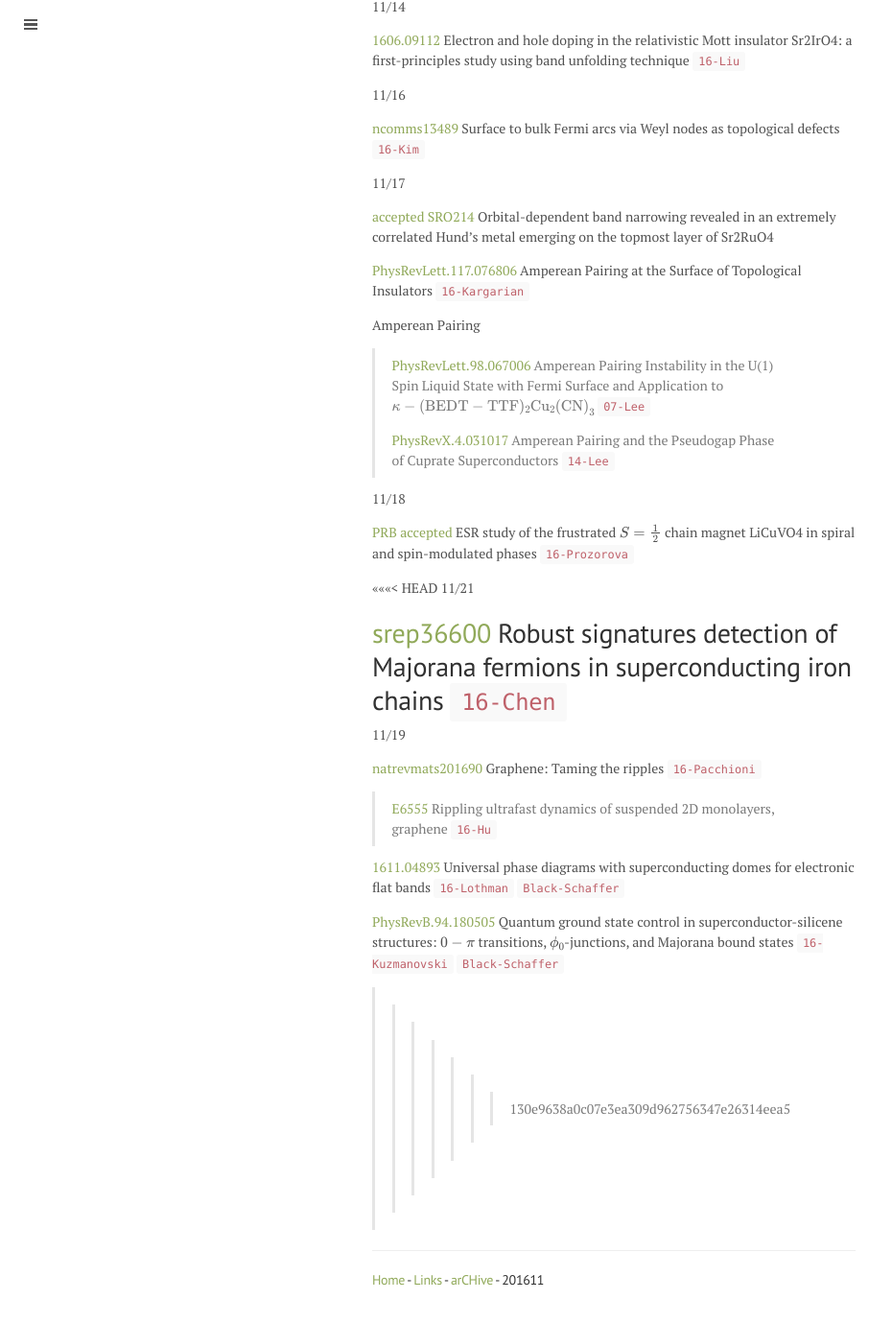
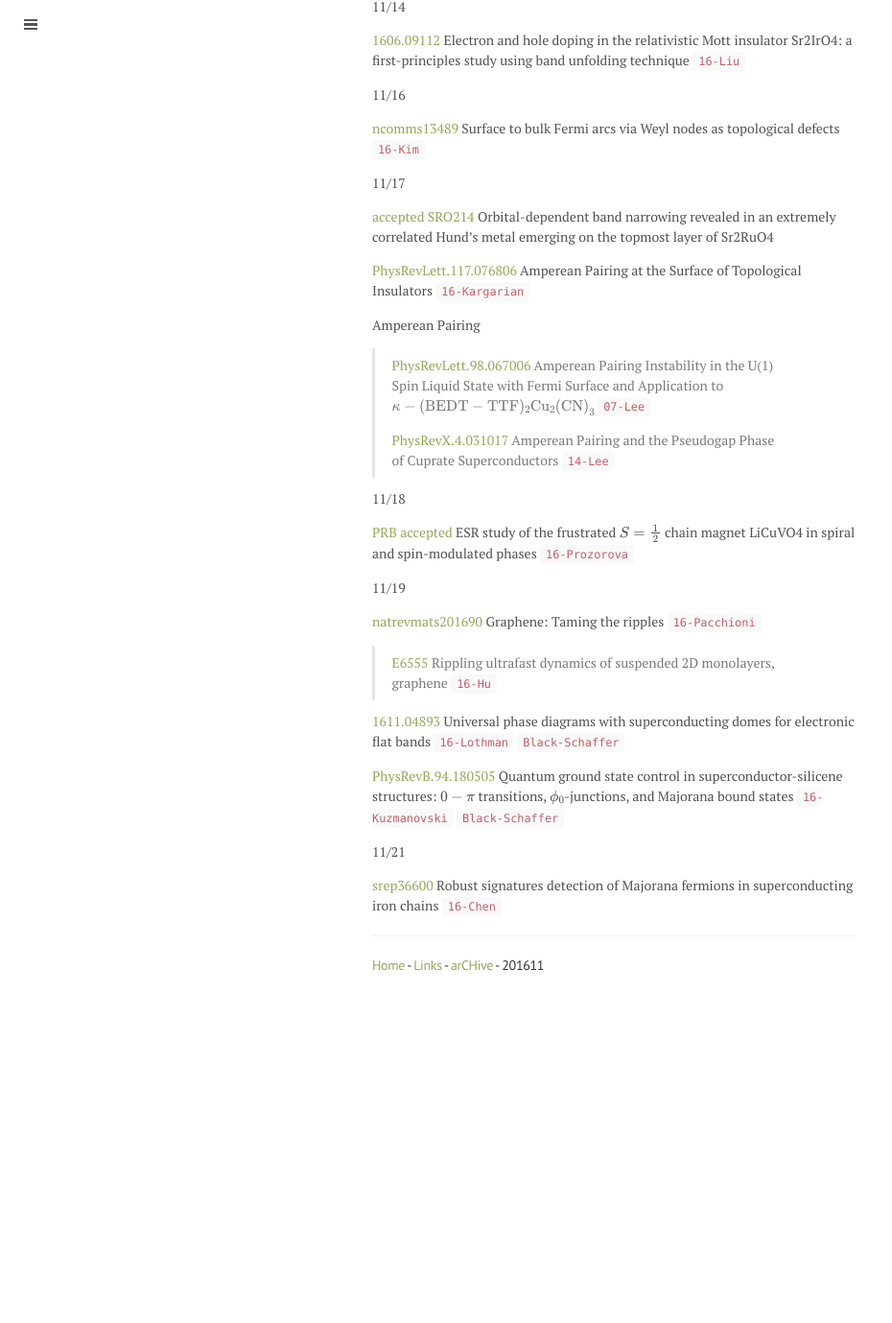
Before and after one commit to qkrwlsghdcjsworlt/work, a Jekyll site: the page built from 201611.md, in a window 1280 px wide and 1400 px high, scrolled down 3015 px. Shown: the top 1379 px of the window at 96% size, without its empty margins (0-930 px from the left). Built offline with Jekyll 4.4.1, drawn with Linux system fonts in a browser that asks for light colours; formulas are drawn with MathJax 3; after the commit the page ends 4087 px from its top, so only the background shows below that; some of the changed lines change nothing that is shown.

Commit message:
“update”

```diff
--- a/201611.md
+++ b/201611.md
@@ -144,11 +144,6 @@ to \\( \kappa - (\mathrm{BEDT-TTF})_2 \mathrm{Cu}_2 \mathrm{(CN)}_3\\)
 
 [PRB accepted](http://journals.aps.org/prb/accepted/03075OeaDed1df3571ee1267c531f666662ee2c7f) ESR study of the frustrated \\( S=\frac{1}{2} \\) chain magnet LiCuVO4 in spiral and spin-modulated phases `16-Prozorova`
 
-<<<<<<< HEAD
-11/21
-
-[srep36600](http://www.nature.com/articles/srep36600) Robust signatures detection of Majorana fermions in superconducting iron chains `16-Chen`
-=======
 11/19
 
 [natrevmats201690](http://www.nature.com/articles/natrevmats201690) Graphene: Taming the ripples `16-Pacchioni`
@@ -160,7 +155,13 @@ to \\( \kappa - (\mathrm{BEDT-TTF})_2 \mathrm{Cu}_2 \mathrm{(CN)}_3\\)
 [1611.04893](https://arxiv.org/abs/1611.04893) Universal phase diagrams with superconducting domes for electronic flat bands `16-Lothman` `Black-Schaffer`
 
 [PhysRevB.94.180505](http://journals.aps.org/prb/abstract/10.1103/PhysRevB.94.180505) Quantum ground state control in superconductor-silicene structures: \\( 0-\pi \\) transitions, \\( \phi_0\\)-junctions, and Majorana bound states `16-Kuzmanovski` `Black-Schaffer`
->>>>>>> 130e9638a0c07e3ea309d962756347e26314eea5
+
+
+11/21
+
+[srep36600](http://www.nature.com/articles/srep36600) Robust signatures detection of Majorana fermions in superconducting iron chains `16-Chen`
+
+
 
 
 
```
